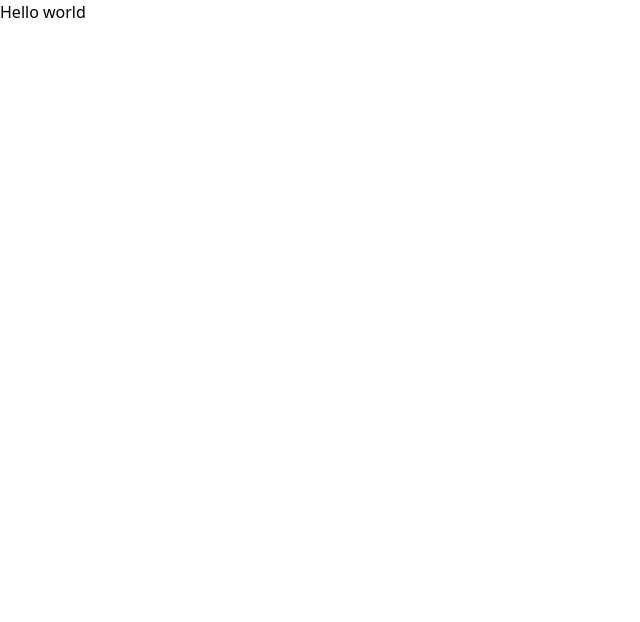
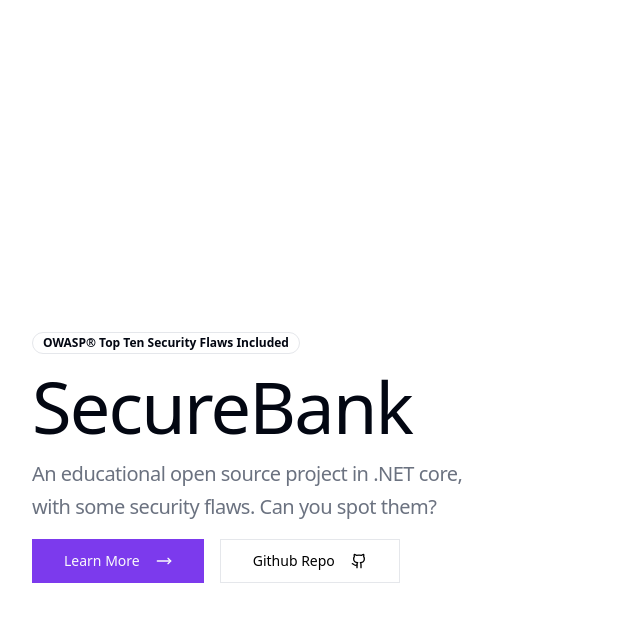
Before and after one commit to ssrdio/SecureBank, a Next.js app in the folder sb-frontend/: page / in a window 1280 px wide. Shown: the top 622 px of the page, without its empty margins (0-640 px from the left). Built offline with nearby package versions, Linux system fonts and the light colour scheme.

Commit message:
feat: adds landing page hero banner and dependencies (shadcn components)

```diff
--- a/sb-frontend/src/app/globals.css
+++ b/sb-frontend/src/app/globals.css
@@ -1,3 +1,50 @@
 @tailwind base;
-@tailwind components;
-@tailwind utilities;
+  @tailwind components;
+  @tailwind utilities;
+
+  @layer base {
+    :root {
+      --background: 0 0% 100%;
+      --foreground: 224 71.4% 4.1%;
+      --card: 0 0% 100%;
+      --card-foreground: 224 71.4% 4.1%;
+      --popover: 0 0% 100%;
+      --popover-foreground: 224 71.4% 4.1%;
+      --primary: 262.1 83.3% 57.8%;
+      --primary-foreground: 210 20% 98%;
+      --secondary: 220 14.3% 95.9%;
+      --secondary-foreground: 220.9 39.3% 11%;
+      --muted: 220 14.3% 95.9%;
+      --muted-foreground: 220 8.9% 46.1%;
+      --accent: 220 14.3% 95.9%;
+      --accent-foreground: 220.9 39.3% 11%;
+      --destructive: 0 84.2% 60.2%;
+      --destructive-foreground: 210 20% 98%;
+      --border: 220 13% 91%;
+      --input: 220 13% 91%;
+      --ring: 262.1 83.3% 57.8%;
+      --radius: 0rem;
+    }
+
+    .dark {
+      --background: 224 71.4% 4.1%;
+      --foreground: 210 20% 98%;
+      --card: 224 71.4% 4.1%;
+      --card-foreground: 210 20% 98%;
+      --popover: 224 71.4% 4.1%;
+      --popover-foreground: 210 20% 98%;
+      --primary: 263.4 70% 50.4%;
+      --primary-foreground: 210 20% 98%;
+      --secondary: 215 27.9% 16.9%;
+      --secondary-foreground: 210 20% 98%;
+      --muted: 215 27.9% 16.9%;
+      --muted-foreground: 217.9 10.6% 64.9%;
+      --accent: 215 27.9% 16.9%;
+      --accent-foreground: 210 20% 98%;
+      --destructive: 0 62.8% 30.6%;
+      --destructive-foreground: 210 20% 98%;
+      --border: 215 27.9% 16.9%;
+      --input: 215 27.9% 16.9%;
+      --ring: 263.4 70% 50.4%;
+    }
+  }
--- a/sb-frontend/src/app/layout.tsx
+++ b/sb-frontend/src/app/layout.tsx
@@ -13,7 +13,7 @@
 }>) {
   return (
     <html lang="en">
-      <body>{children}</body>
+      <body className="">{children}</body>
     </html>
   );
 }
--- a/sb-frontend/src/app/page.tsx
+++ b/sb-frontend/src/app/page.tsx
@@ -1,5 +1,9 @@
+import Hero from "@/components/hero";
+
 export default function Home() {
   return (
-    <h1>Hello world</h1>
+    <>
+      <Hero />
+      </>
   );
 }
--- /dev/null
+++ b/sb-frontend/src/components/hero.tsx
@@ -0,0 +1,39 @@
+
+import { MoveRight, Github } from "lucide-react";
+import { Button } from "@/components/ui/button";
+import { Badge } from "@/components/ui/badge";
+
+
+
+export default function Hero() {
+    return (
+  <div className="w-full  py-20 lg:py-40">
+    <div className="container mx-auto">
+      <div className="grid grid-cols-1 gap-8 items-center lg:grid-cols-2">
+        <div className="flex gap-4 flex-col">
+          <div>
+            <Badge variant="outline">OWASP® Top Ten Security Flaws Included</Badge>
+          </div>
+          <div className="flex gap-4 flex-col">
+                            <h1 className="text-5xl md:text-7xl max-w-lg tracking-tight text-left font-regular text-foreground">
+                                SecureBank
+            </h1>
+                            <p className="text-xl leading-relaxed tracking-tight text-muted-foreground max-w-md text-left">
+                                An educational open source project in .NET core, with some security flaws. Can you spot them?
+            </p>
+          </div>
+          <div className="flex flex-row gap-4">
+                            <Button size="lg" className="gap-4">
+             Learn More <MoveRight className="w-4 h-4" />
+            </Button>
+                            <Button size="lg" className="gap-4" variant="outline">
+              Github Repo <Github className="w-4 h-4" />
+            </Button>
+          </div>
+        </div>
+        <div className="bg-muted rounded-md aspect-square"></div>
+      </div>
+    </div>
+        </div>
+        )
+};
--- /dev/null
+++ b/sb-frontend/src/components/ui/badge.tsx
@@ -0,0 +1,36 @@
+import * as React from "react"
+import { cva, type VariantProps } from "class-variance-authority"
+
+import { cn } from "@/lib/utils"
+
+const badgeVariants = cva(
+  "inline-flex items-center rounded-full border px-2.5 py-0.5 text-xs font-semibold transition-colors focus:outline-none focus:ring-2 focus:ring-ring focus:ring-offset-2",
+  {
+    variants: {
+      variant: {
+        default:
+          "border-transparent bg-primary text-primary-foreground hover:bg-primary/80",
+        secondary:
+          "border-transparent bg-secondary text-secondary-foreground hover:bg-secondary/80",
+        destructive:
+          "border-transparent bg-destructive text-destructive-foreground hover:bg-destructive/80",
+        outline: "text-foreground",
+      },
+    },
+    defaultVariants: {
+      variant: "default",
+    },
+  }
+)
+
+export interface BadgeProps
+  extends React.HTMLAttributes<HTMLDivElement>,
+    VariantProps<typeof badgeVariants> {}
+
+function Badge({ className, variant, ...props }: BadgeProps) {
+  return (
+    <div className={cn(badgeVariants({ variant }), className)} {...props} />
+  )
+}
+
+export { Badge, badgeVariants }
--- /dev/null
+++ b/sb-frontend/src/components/ui/button.tsx
@@ -0,0 +1,56 @@
+import * as React from "react"
+import { Slot } from "@radix-ui/react-slot"
+import { cva, type VariantProps } from "class-variance-authority"
+
+import { cn } from "@/lib/utils"
+
+const buttonVariants = cva(
+  "inline-flex items-center justify-center whitespace-nowrap rounded-md text-sm font-medium ring-offset-background transition-colors focus-visible:outline-none focus-visible:ring-2 focus-visible:ring-ring focus-visible:ring-offset-2 disabled:pointer-events-none disabled:opacity-50",
+  {
+    variants: {
+      variant: {
+        default: "bg-primary text-primary-foreground hover:bg-primary/90",
+        destructive:
+          "bg-destructive text-destructive-foreground hover:bg-destructive/90",
+        outline:
+          "border border-input bg-background hover:bg-accent hover:text-accent-foreground",
+        secondary:
+          "bg-secondary text-secondary-foreground hover:bg-secondary/80",
+        ghost: "hover:bg-accent hover:text-accent-foreground",
+        link: "text-primary underline-offset-4 hover:underline",
+      },
+      size: {
+        default: "h-10 px-4 py-2",
+        sm: "h-9 rounded-md px-3",
+        lg: "h-11 rounded-md px-8",
+        icon: "h-10 w-10",
+      },
+    },
+    defaultVariants: {
+      variant: "default",
+      size: "default",
+    },
+  }
+)
+
+export interface ButtonProps
+  extends React.ButtonHTMLAttributes<HTMLButtonElement>,
+    VariantProps<typeof buttonVariants> {
+  asChild?: boolean
+}
+
+const Button = React.forwardRef<HTMLButtonElement, ButtonProps>(
+  ({ className, variant, size, asChild = false, ...props }, ref) => {
+    const Comp = asChild ? Slot : "button"
+    return (
+      <Comp
+        className={cn(buttonVariants({ variant, size, className }))}
+        ref={ref}
+        {...props}
+      />
+    )
+  }
+)
+Button.displayName = "Button"
+
+export { Button, buttonVariants }
--- /dev/null
+++ b/sb-frontend/src/lib/utils.ts
@@ -0,0 +1,6 @@
+import { type ClassValue, clsx } from "clsx"
+import { twMerge } from "tailwind-merge"
+
+export function cn(...inputs: ClassValue[]) {
+  return twMerge(clsx(inputs))
+}
--- a/sb-frontend/tailwind.config.ts
+++ b/sb-frontend/tailwind.config.ts
@@ -1,20 +1,80 @@
-import type { Config } from "tailwindcss";
+import type { Config } from "tailwindcss"
 
-const config: Config = {
+const config = {
+  darkMode: ["class"],
   content: [
-    "./src/pages/**/*.{js,ts,jsx,tsx,mdx}",
-    "./src/components/**/*.{js,ts,jsx,tsx,mdx}",
-    "./src/app/**/*.{js,ts,jsx,tsx,mdx}",
-  ],
+    './pages/**/*.{ts,tsx}',
+    './components/**/*.{ts,tsx}',
+    './app/**/*.{ts,tsx}',
+    './src/**/*.{ts,tsx}',
+	],
+  prefix: "",
   theme: {
+    container: {
+      center: true,
+      padding: "2rem",
+      screens: {
+        "2xl": "1400px",
+      },
+    },
     extend: {
-      backgroundImage: {
-        "gradient-radial": "radial-gradient(var(--tw-gradient-stops))",
-        "gradient-conic":
-          "conic-gradient(from 180deg at 50% 50%, var(--tw-gradient-stops))",
+      colors: {
+        border: "hsl(var(--border))",
+        input: "hsl(var(--input))",
+        ring: "hsl(var(--ring))",
+        background: "hsl(var(--background))",
+        foreground: "hsl(var(--foreground))",
+        primary: {
+          DEFAULT: "hsl(var(--primary))",
+          foreground: "hsl(var(--primary-foreground))",
+        },
+        secondary: {
+          DEFAULT: "hsl(var(--secondary))",
+          foreground: "hsl(var(--secondary-foreground))",
+        },
+        destructive: {
+          DEFAULT: "hsl(var(--destructive))",
+          foreground: "hsl(var(--destructive-foreground))",
+        },
+        muted: {
+          DEFAULT: "hsl(var(--muted))",
+          foreground: "hsl(var(--muted-foreground))",
+        },
+        accent: {
+          DEFAULT: "hsl(var(--accent))",
+          foreground: "hsl(var(--accent-foreground))",
+        },
+        popover: {
+          DEFAULT: "hsl(var(--popover))",
+          foreground: "hsl(var(--popover-foreground))",
+        },
+        card: {
+          DEFAULT: "hsl(var(--card))",
+          foreground: "hsl(var(--card-foreground))",
+        },
+      },
+      borderRadius: {
+        lg: "var(--radius)",
+        md: "calc(var(--radius) - 2px)",
+        sm: "calc(var(--radius) - 4px)",
+      },
+      keyframes: {
+        "accordion-down": {
+          from: { height: "0" },
+          to: { height: "var(--radix-accordion-content-height)" },
+        },
+        "accordion-up": {
+          from: { height: "var(--radix-accordion-content-height)" },
+          to: { height: "0" },
+        },
+      },
+      animation: {
+        "accordion-down": "accordion-down 0.2s ease-out",
+        "accordion-up": "accordion-up 0.2s ease-out",
       },
     },
   },
-  plugins: [],
-};
-export default config;
+  plugins: [require("tailwindcss-animate")],
+} satisfies Config
+
+export default config
```
Also changed, not shown: sb-frontend/package.json (+10 -4 lines), sb-frontend/components.json (added), 1 other file (tests, documents, lock files or other folders).
